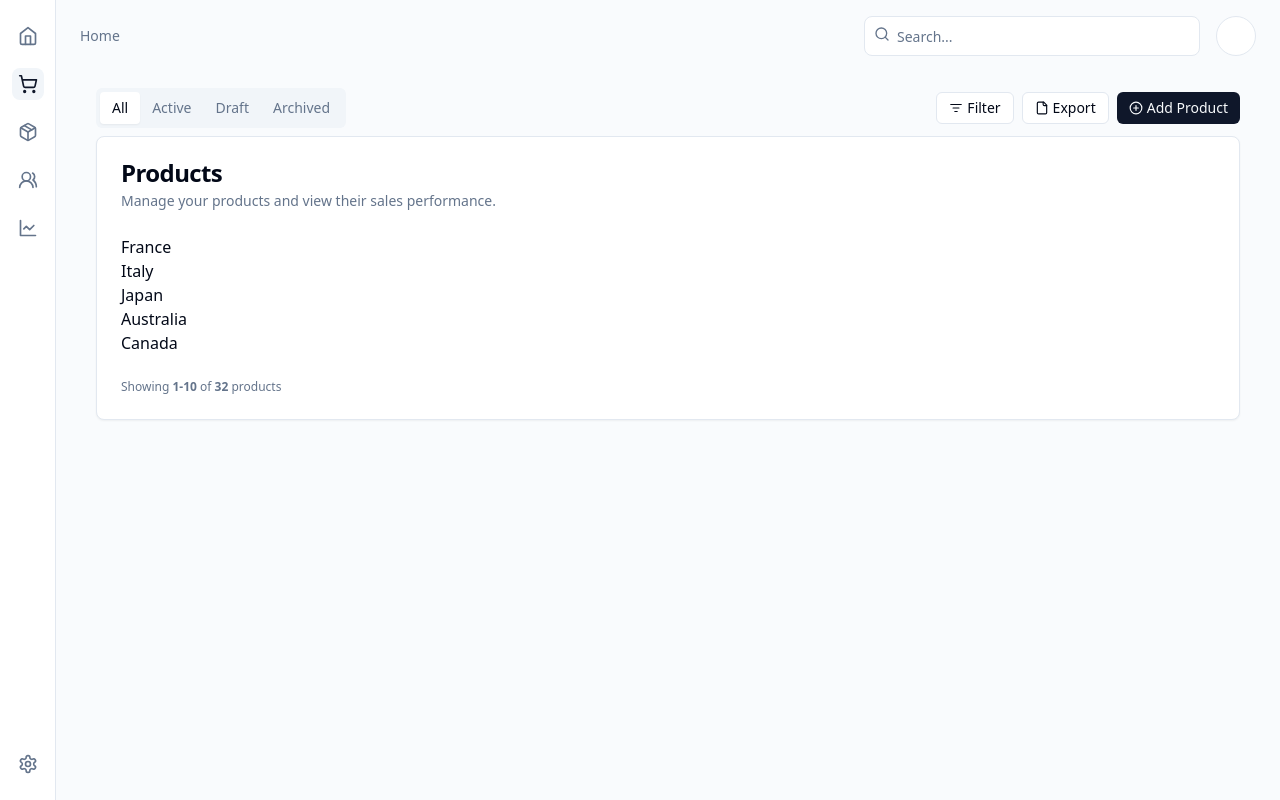
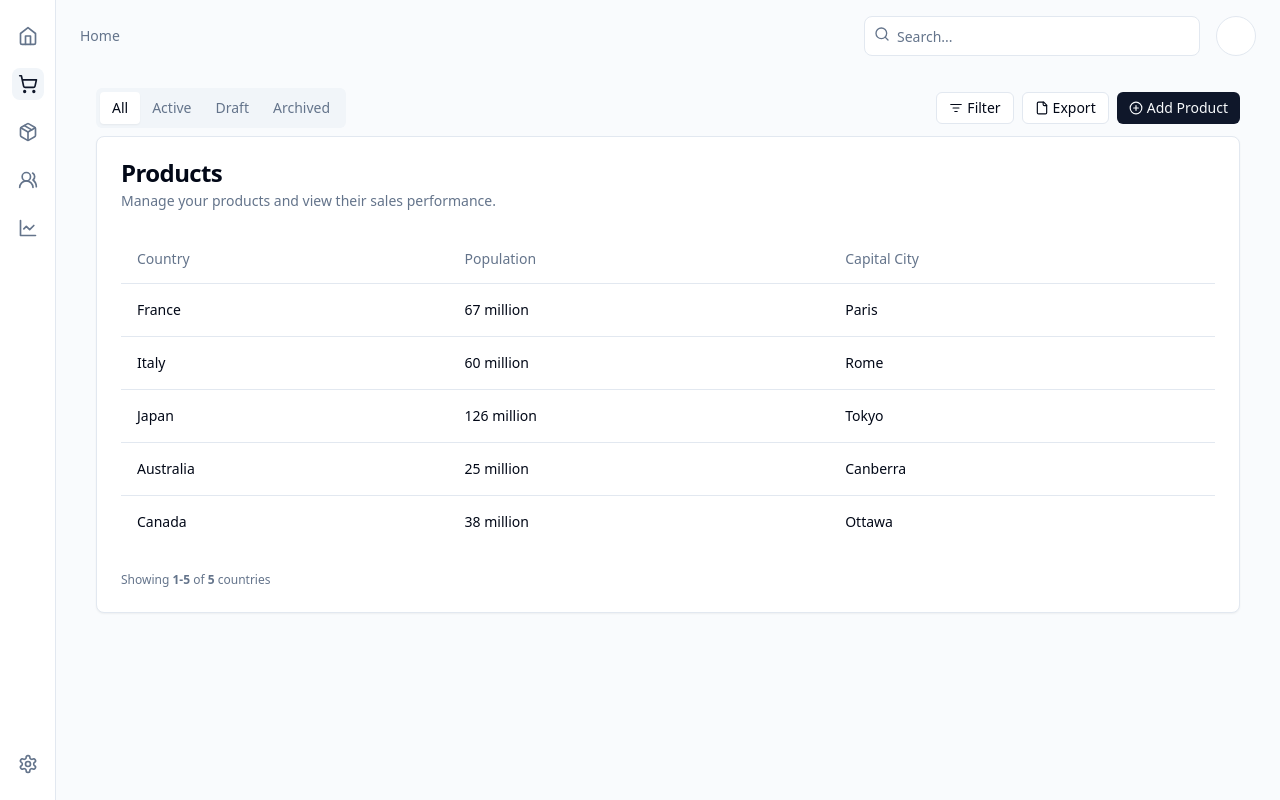
Before and after one commit to GPT-Engineer-App/visitable-countries, a React (Vite) app: page / in a window 1280 px wide. Built offline with nearby package versions, Linux system fonts and the light colour scheme.

Commit message:
Updated the list of countries to be displayed in a table format with columns for population and capital city.

```diff
--- a/src/pages/Index.jsx
+++ b/src/pages/Index.jsx
@@ -64,7 +64,13 @@ import {
 } from "@/components/ui/tooltip"
 
 const Index = () => {
-  const countries = ["France", "Italy", "Japan", "Australia", "Canada"];
+  const countries = [
+    { name: "France", population: "67 million", capital: "Paris" },
+    { name: "Italy", population: "60 million", capital: "Rome" },
+    { name: "Japan", population: "126 million", capital: "Tokyo" },
+    { name: "Australia", population: "25 million", capital: "Canberra" },
+    { name: "Canada", population: "38 million", capital: "Ottawa" },
+  ];
 
   return (
     <div className="p-4">
@@ -123,16 +129,28 @@ const Index = () => {
               </CardDescription>
             </CardHeader>
             <CardContent>
-              <ul>
-                {countries.map((country, index) => (
-                  <li key={index}>{country}</li>
-                ))}
-              </ul>
+              <Table>
+                <TableHeader>
+                  <TableRow>
+                    <TableHead>Country</TableHead>
+                    <TableHead>Population</TableHead>
+                    <TableHead>Capital City</TableHead>
+                  </TableRow>
+                </TableHeader>
+                <TableBody>
+                  {countries.map((country, index) => (
+                    <TableRow key={index}>
+                      <TableCell>{country.name}</TableCell>
+                      <TableCell>{country.population}</TableCell>
+                      <TableCell>{country.capital}</TableCell>
+                    </TableRow>
+                  ))}
+                </TableBody>
+              </Table>
             </CardContent>
             <CardFooter>
               <div className="text-xs text-muted-foreground">
-                Showing <strong>1-10</strong> of <strong>32</strong>{" "}
-                products
+                Showing <strong>1-5</strong> of <strong>5</strong> countries
               </div>
             </CardFooter>
           </Card>
```
